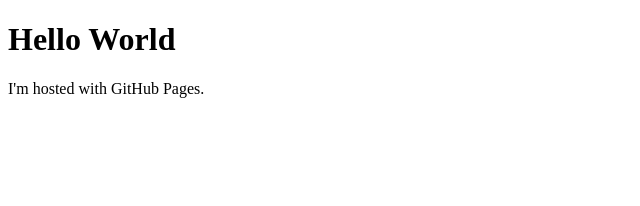
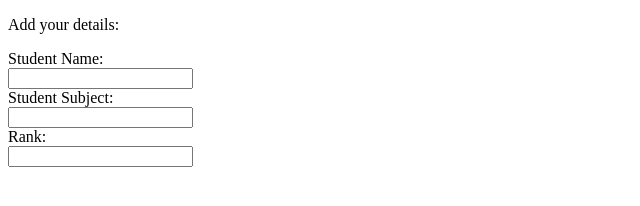
Before and after one commit to Abhiram2006/Abhiram2006.github.io, a plain HTML site: page index.html in a window 1280 px wide. Shown: the whole page, without its empty margins (0-640 px from the left). Drawn offline with Linux system fonts and the light colour scheme.

Commit message:
commit and push

```diff
--- a/index.html
+++ b/index.html
@@ -1,7 +1,16 @@
 <!DOCTYPE html>
 <html>
-<body>
-<h1>Hello World</h1>
-<p>I'm hosted with GitHub Pages.</p>
-</body>
+   <body>
+      <head>
+         <title>HTML Forms</title>
+      </head>
+      <p>Add your details:</p>
+      <form>
+         Student Name:<br> <input type="text" name="name">
+         <br>
+         Student Subject:<br> <input type="text" name="subject">
+         <br>
+         Rank:<br> <input type="text" name="rank">
+      </form>
+   </body>
 </html>
```
